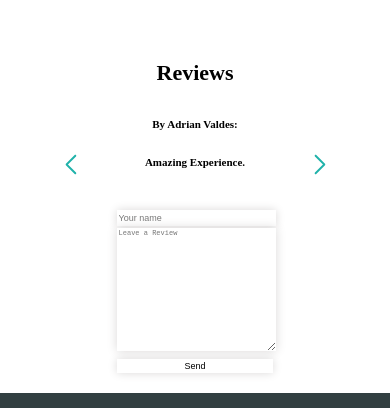
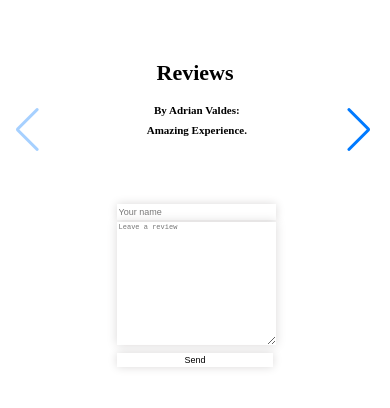
Before and after one commit to frankperez-github/seahorse-jetski, a Next.js app: page / in a window 390 px wide. Shown: the part 2163-2571 px from the top of the page. Built offline with nearby package versions, Linux system fonts and the light colour scheme.

Commit message:
Front End Completed

```diff
--- a/components/DeskVersion/FifthView.jsx
+++ b/components/DeskVersion/FifthView.jsx
@@ -1,27 +1,30 @@
-import Image from 'next/image'
+import SwiperCore, { Navigation, Pagination } from 'swiper';
 import {Swiper, SwiperSlide} from 'swiper/react'
 
 
 export default function FifthView(){
 
+    SwiperCore.use([Navigation, Pagination]);
+
     return(
+
         <div className="Fifth">-
+
 
             <h1>Reviews</h1>
 
             <div className="Review"  id="ToWrite">
 
-                <div className="leftArrow ">
-                    <Image src="/leftArrow.svg" width="70%" height="70%" />
-                </div>
-
                 <div className="ReviewSpace">
                     <Swiper
-                        spaceBetween={50}
+                        spaceBetween={0}
                         slidesPerView={1}
-                        className="Swiper" >
+                        className="Swiper"
+                        id="Swiper"
+                        navigation       >
 
-                        <SwiperSlide className="SwiperSlide">
+                        <SwiperSlide className="SwiperSlide" >
+
                         <h3 className="By">By Adrian Valdes:</h3>
 
                         <h3 className="ReviewItself">Amazing Experience.</h3>
@@ -49,14 +52,7 @@ export default function FifthView(){
                         </SwiperSlide>
 
                     </Swiper>
-
-
-
-
-                </div>
-
-                <div className="rightArrow ">
-                    <Image src="/rightArrow.svg" width="70%" height="70%" />
+                    <div className="swiper-pagination"></div>
                 </div>
 
             </div>
@@ -77,6 +73,7 @@ export default function FifthView(){
                     <button>Send</button>
                 </form>
             </div>
+
         </div>
     );
 }
--- a/components/MobileVersion/FooterMob.jsx
+++ b/components/MobileVersion/FooterMob.jsx
@@ -1,5 +1,4 @@
 import Image from 'next/image'
-import Link from 'next/link'
 import ReviewMob from './ReviewMob'
 
 export default function FooterMob(){
--- a/components/MobileVersion/ReviewMob.jsx
+++ b/components/MobileVersion/ReviewMob.jsx
@@ -1,37 +1,60 @@
-import Image from 'next/image'
+import SwiperCore, { Navigation, Pagination } from 'swiper';
+import {Swiper, SwiperSlide} from 'swiper/react'
 
 
 export default function ReviewMob(){
+
+    SwiperCore.use([Navigation, Pagination]);
+
     return(
         <div className="ReviewMob">
 
             <h1>Reviews</h1>
 
-            <h3 className="By">By Adrian Valdes:</h3>
+            <div className="ReviewSpaceMob">
+                    <Swiper
+                        spaceBetween={70}
+                        slidesPerView={1}
+                        className="Swiper"
+                        id="Swiper"
+                        navigation       >
 
-            <div className="Review" >
+                        <SwiperSlide className="SwiperSlideMob" >
 
-                <div className="leftArrow">
-                    <Image src="/leftArrow.svg" width="70%" height="70%" />
+                        <h3 className="By">By Adrian Valdes:</h3>
+
+                        <h3 className="ReviewItself">Amazing Experience.</h3>
+                        </SwiperSlide>
+
+                        <SwiperSlide className="SwiperSlideMob">
+                        <h3 className="By">By Frank Perez:</h3>
+
+                        <h3 className="ReviewItself">Waoo! It was awesome. I drived a jetski and y drowned up. I have a good day. Lorem ipsum, dolor sit amet consectetur adipisicing elit. </h3>
+
+                        </SwiperSlide>
+
+                        <SwiperSlide className="SwiperSlideMob">
+                        <h3 className="By">By Asiel Valdes:</h3>
+
+                        <h3 className="ReviewItself">Incredible! </h3>
+
+                        </SwiperSlide>
+
+                        <SwiperSlide className="SwiperSlideMob">
+                        <h3 className="By">By Camilo Perez:</h3>
+
+                        <h3 className="ReviewItself">Very fun.</h3>
+
+                        </SwiperSlide>
+
+                    </Swiper>
+                    <div className="swiper-pagination"></div>
                 </div>
 
-                <div className="ReviewSpace">
-
-                    <h3>Amazing Experience.</h3>
-
-                </div>
-
-                <div className="rightArrow">
-                    <Image src="/rightArrow.svg" width="70%" height="70%" />
-                </div>
-
-            </div>
-
-
-            <div className="YourReview" id="ReviewPh">
+                <div className="YourReview" id="ReviewPh">
                 <form action="submit">
                     <input type="name" placeholder="Your name"/><br/>
-                    <textarea name="review" id="review" cols="63" rows="15"  placeholder="Leave a Review" /><br/>
+                    <textarea name="review" id="review" cols="63" rows="15"  placeholder="Leave a review" /><br/>
                     <button>Send</button>
                 </form>
             </div>
@@ -45,6 +68,7 @@ export default function ReviewMob(){
             </div>
 
 
+
         </div>
     );
 }
--- a/styles/Desk.css
+++ b/styles/Desk.css
@@ -28,7 +28,7 @@ a{
     position: absolute;
     margin-left: -20%;
     margin-top: 1%;
-    font-size: 30px;
+    font-size: 27px;
 }
 .ReviewHeader{
     color: white;
@@ -254,21 +254,12 @@ header{
     display: flex;
     justify-content: space-between;
 }
-.leftArrow{
-    width: 10%;
-    margin-left: 14%;
-    cursor: pointer;
-}
 .ReviewSpace{
     text-align: center;
     margin-top: -2.7%;
     margin-bottom: 4%;
-    width: 70%;
-}
-.rightArrow{
-    width: 10%;
-    margin-right: 14%;
-    cursor: pointer;
+    width: 85%;
+    margin-left: 7%;
 }
 .Fifth h1, h3{
     margin-top: 8%;
@@ -330,8 +321,12 @@ header{
 
 /*Swiper********************************/
 .SwiperSlide{
-    width: 100% !important;
-    margin-top: -3%;
+    width: 80% !important;
+    margin-left: 20%;
+    margin-top: -3.5%;
+}
+.SwiperSlide:first-of-type{
+    margin-left: 10.5%;
 }
 .ReviewItself{
     margin-top: -2%;
@@ -371,7 +366,7 @@ header{
         font-size: 2.4rem;
     }
     .MessageHeader{
-        font-size: 27px;
+        font-size: 23px;
     }
     .YourReview button{
         font-size: 15px;
@@ -428,7 +423,7 @@ header{
         font-size: 2.4rem;
     }
     .MessageHeader{
-        font-size: 25px;
+        font-size: 21px;
     }
     .YourReview button{
         font-size: 14px;
@@ -494,7 +489,7 @@ header{
         font-size: 10px;
     }
     .MessageHeader{
-        font-size: 21px;
+        font-size: 19px;
     }
     .Fifth h1{
         font-size: 26px;
@@ -540,7 +535,7 @@ header{
         margin: 8% 0 0 22%;
     }
     .MessageHeader{
-        font-size: 17px;
+        font-size: 14px;
     }
     .YourReview button{
         font-size: 12px;
@@ -600,7 +595,7 @@ header{
         font-size:0.78rem;
     }
     .MessageHeader{
-        font-size: 14px;
+        font-size: 12px;
     }
     .YourReview button{
         font-size: 10px;
--- a/styles/Phone.css
+++ b/styles/Phone.css
@@ -99,6 +99,23 @@
 
 
 /*ReviewMob**************************/
+.ReviewMob{
+    margin-bottom: 15%;
+}
+.ReviewSpaceMob{
+    text-align: center;
+    margin-bottom: 4%;
+    margin-left: 1%;
+    width: 97%;
+}
+.SwiperSlideMob{
+    width: 70% !important;
+    margin-left:29.7%;
+    margin-top: -1%;
+}
+.SwiperSlideMob:first-of-type{
+    margin-left: 16%;
+}
 .ReviewMob h1{
     text-align: center;
     margin-top: 15%;
```
